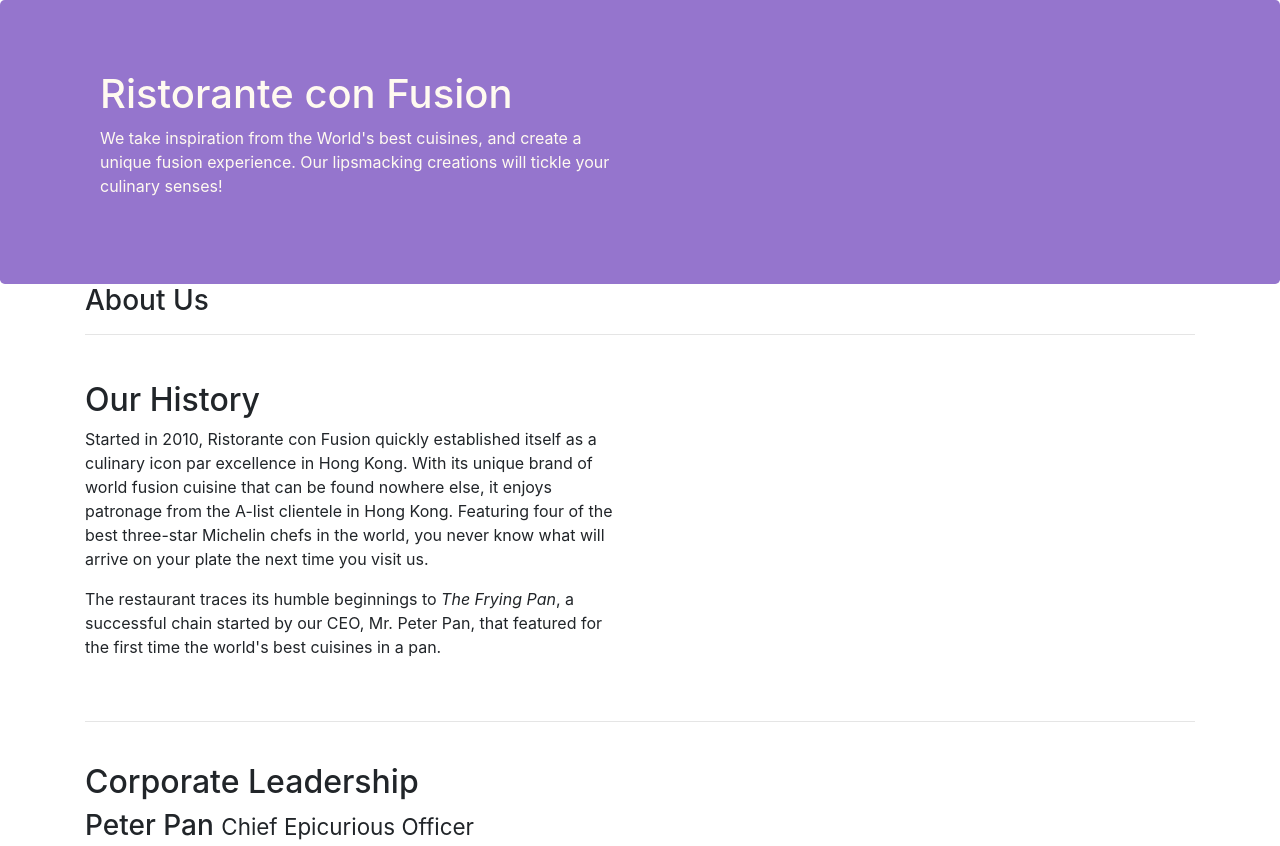
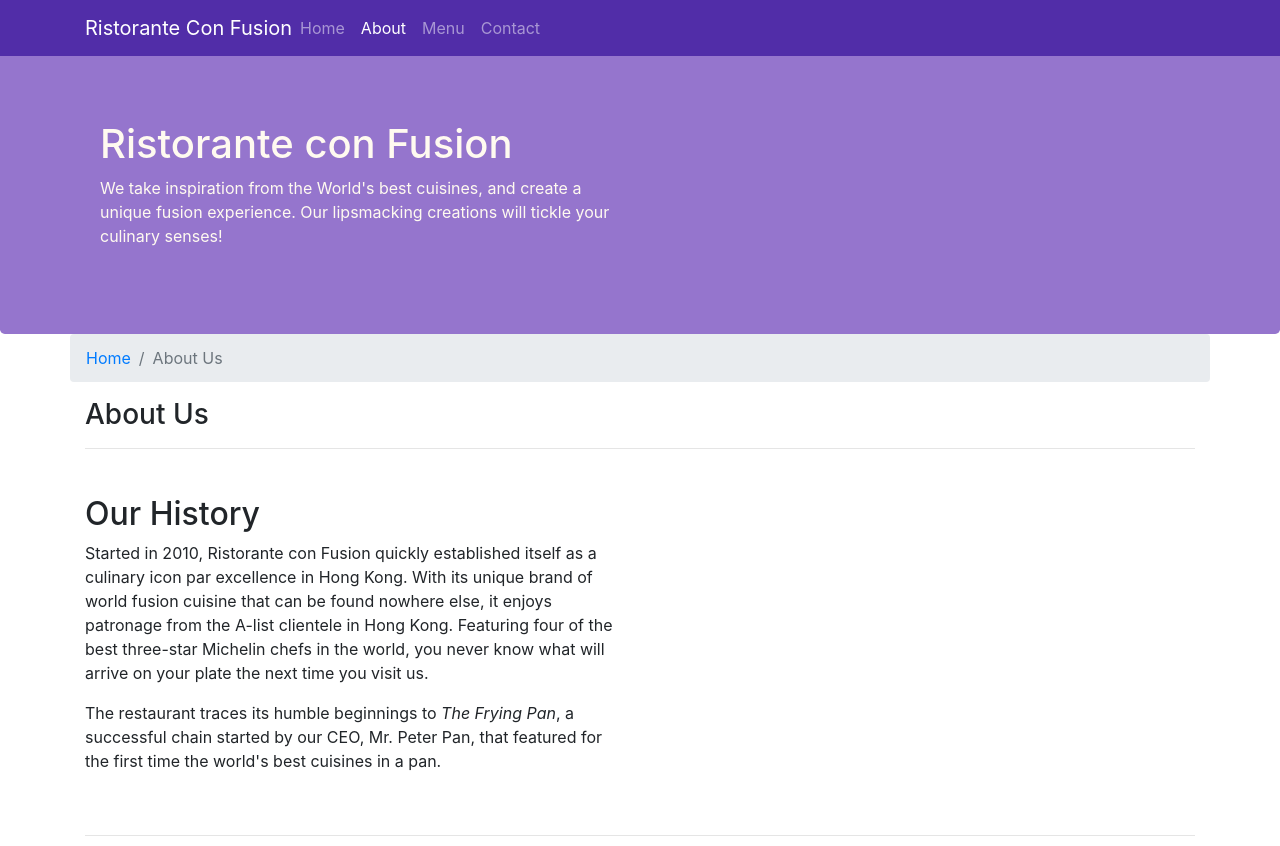
Before and after one commit to YTeyfik/Intro.-Bootstrap, a website: page aboutus.html in a window 1280 px wide. Shown: the top 846 px of the page. Drawn offline with nearby package versions, Linux system fonts and the light colour scheme.

Commit message:
navbar and breadcrumbs

```diff
--- a/aboutus.html
+++ b/aboutus.html
@@ -12,7 +12,22 @@
 </head>
 
 <body>
-
+    <nav class="navbar navbar-dark navbar-expand-sm  fixed-top">
+        <div class="container">
+            <button class="navbar-toggler" type="button" data-toggle="collapse" data-target="#Navbar">
+                <span class="navbar-toggler-icon"></span>
+            </button>
+            <a class="navbar-brand mr-auto" href="./index.html">Ristorante Con Fusion</a>
+            <div class="collapse navbar-collapse" id="Navbar">
+                <ul class="navbar-nav mr-auto">
+                    <li class="nav-item"><a class="nav-link" href="./index.html">Home</a></li>
+                    <li class="nav-item active"><a class="nav-link" href="./aboutus.html">About</a></li>
+                    <li class="nav-item"><a class="nav-link" href="#">Menu</a></li>
+                    <li class="nav-item"><a class="nav-link" href="#">Contact</a></li>
+                </ul>
+            </div>
+        </div>
+    </nav>
     <header class="jumbotron">
         <div class="container">
             <div class="row row-header">
@@ -28,6 +43,10 @@
 
     <div class="container">
         <div class="row">
+            <ol class="col-12 breadcrumb">
+                <li class="breadcrumb-item"><a href="./index.html">Home</a></li>
+                <li class="breadcrumb-item active">About Us</li>
+            </ol>
             <div class="col-12 ">
                <h3>About Us</h3>
                <hr>
@@ -35,7 +54,7 @@
         </div>
 
         <div class="row">
-            <div class="col-12 col-md-6 hist">
+            <div class="col-12 col-sm-6 hist">
                 <h2>Our History</h2>
                 <p>Started in 2010, Ristorante con Fusion quickly established itself as a culinary icon par excellence in Hong Kong. With its unique brand of world fusion cuisine that can be found nowhere else, it enjoys patronage from the A-list clientele in Hong Kong.  Featuring four of the best three-star Michelin chefs in the world, you never know what will arrive on your plate the next time you visit us.</p>
                 <p>The restaurant traces its humble beginnings to <em>The Frying Pan</em>, a successful chain started by our CEO, Mr. Peter Pan, that featured for the first time the world's best cuisines in a pan.</p>
--- a/css/styless.css
+++ b/css/styless.css
@@ -31,3 +31,10 @@
 .leader{
     margin: 25px 0px 25px 0px;
 }
+body{
+    padding: 50px 0px 0px 0px;
+    z-index: 0;
+}
+.navbar-dark{
+    background-color: #512DA8;
+}
```
Also changed, not shown: index.html (+16 -1 lines).
